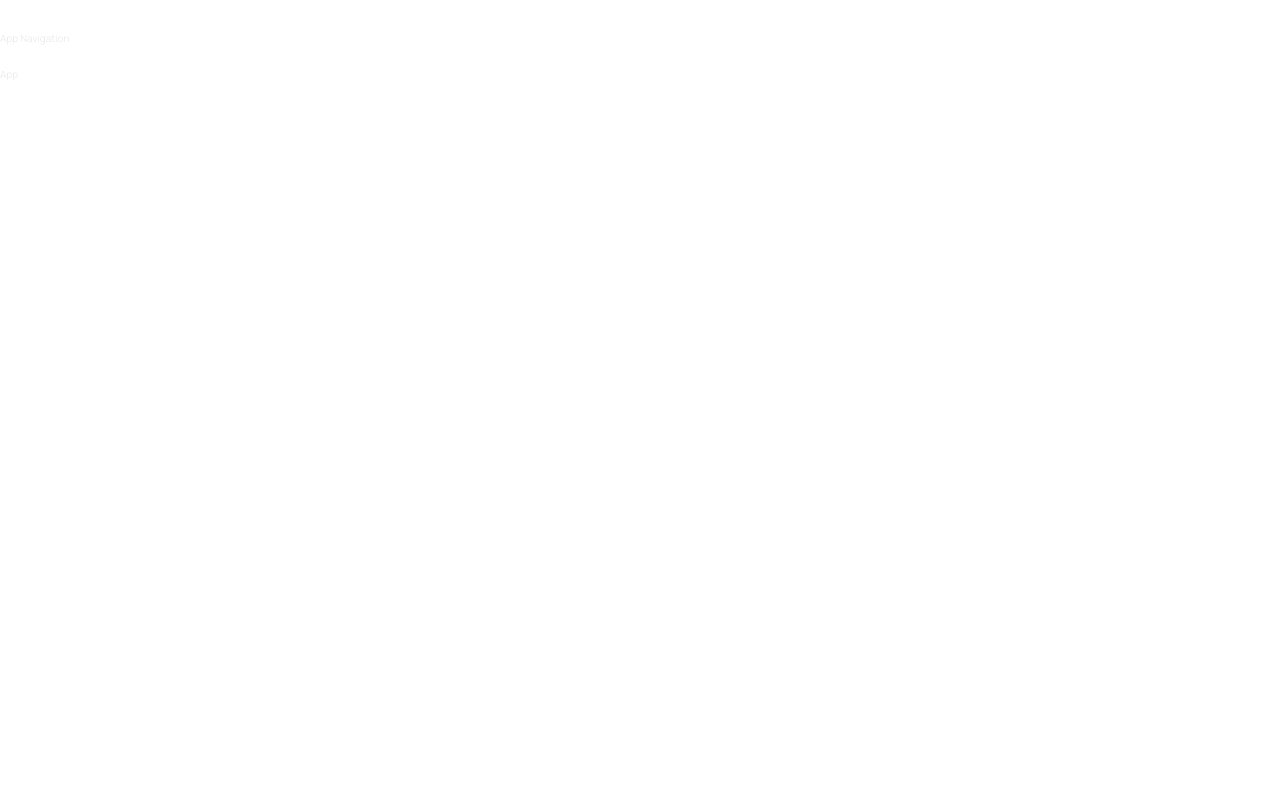
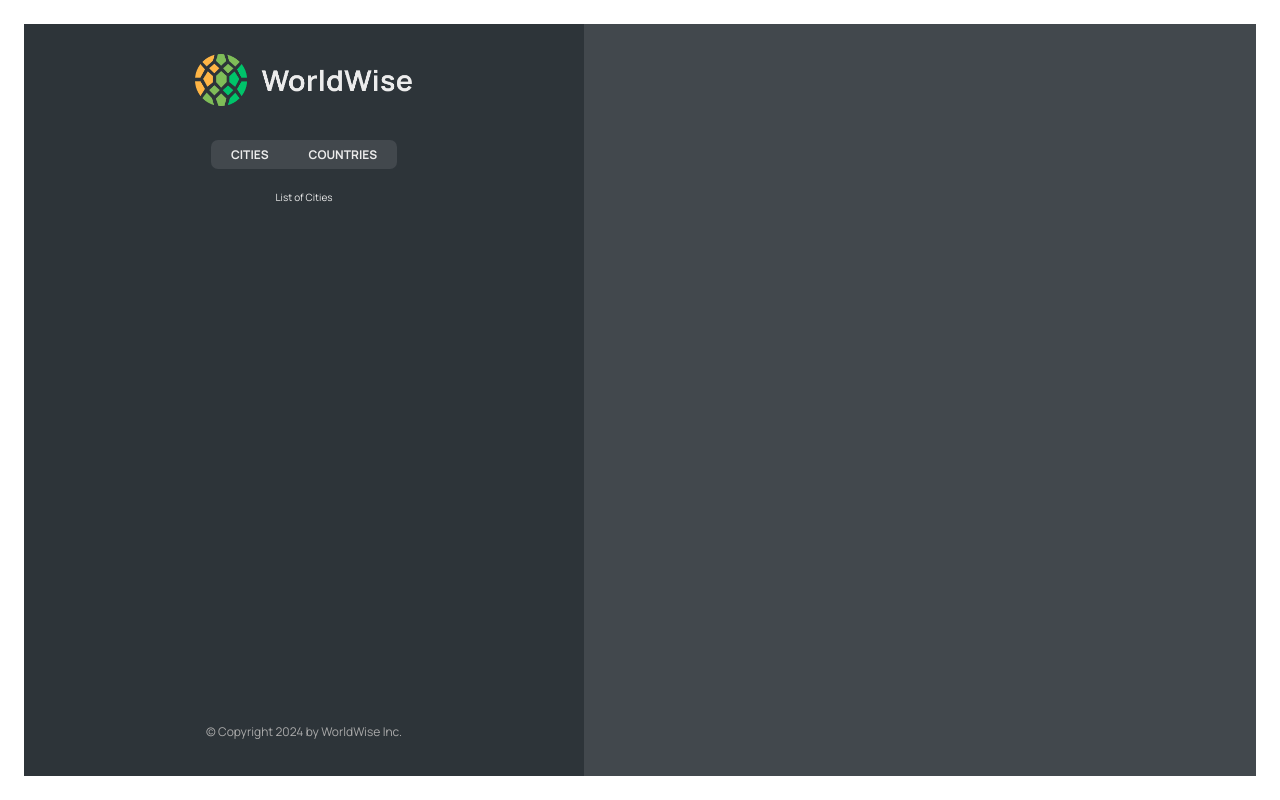
Before and after one commit to FlamingShali/World-Wise, a React (Vite) app: page /app in a window 1280 px wide. Built offline with nearby package versions, Linux system fonts and the light colour scheme.

Commit message:
Nested routing and Outlet

```diff
--- a/src/App.jsx
+++ b/src/App.jsx
@@ -13,10 +13,15 @@
         <Routes>
           <Route path="product" element={<Product />} />
           <Route path="pricing" element={<Pricing />} />
-          <Route path="/" element={<Homepage />} />
+          <Route index element={<Homepage />} />
           <Route path="login" element={<Login />} />
           <Route path="*" element={<PageNotFound />} />
-          <Route path="app" element={<AppLayout />} />
+          <Route path="app" element={<AppLayout />}>
+            <Route index element={<p>List of Cities</p>} />
+            <Route path="cities" element={<p>List of cities</p>} />
+            <Route path="countries" element={<p>List of countries</p>} />
+            <Route path="form" element={<p>Form</p>} />
+          </Route>
         </Routes>
       </BrowserRouter>
     </div>
--- a/src/components/AppNav.jsx
+++ b/src/components/AppNav.jsx
@@ -1,6 +1,16 @@
+import { NavLink } from "react-router-dom";
 import styles from "./AppNav.module.css";
 const AppNav = () => {
-  return <nav className={styles.nav}>App Navigation</nav>;
+  return <nav className={styles.nav}>
+    <ul>
+      <li>
+        <NavLink to='cities'>Cities</NavLink>
+      </li>
+      <li>
+        <NavLink to='countries'>Countries</NavLink>
+      </li>
+    </ul>
+  </nav>;
 };
 
 export default AppNav;
--- /dev/null
+++ b/src/components/Footer.module.css
@@ -0,0 +1,8 @@
+.footer {
+    margin-top: auto;
+  }
+
+  .copyright {
+    font-size: 1.2rem;
+    color: var(--color-light--1);
+  }
--- /dev/null
+++ b/src/components/Map.jsx
@@ -0,0 +1,11 @@
+import styles from './Map.module.css'
+
+const Map = () => {
+  return (
+    <div className={styles.mapContainer}>
+
+    </div>
+  )
+};
+
+export default Map
--- /dev/null
+++ b/src/components/Sidebar.jsx
@@ -0,0 +1,23 @@
+import AppNav from "./AppNav";
+import styles from "./Sidebar.module.css";
+import Logo from "./Logo";
+import { Outlet } from "react-router-dom";
+const Sidebar = () => {
+  return (
+    <div className={styles.sidebar}>
+      <Logo />
+      <AppNav />
+
+      <Outlet />
+
+
+      <footer className={styles.footer}>
+        <p className={styles.copyright}>
+          &copy; Copyright {new Date().getFullYear()} by WorldWise Inc.
+        </p>
+      </footer>
+    </div>
+  );
+};
+
+export default Sidebar;
--- a/src/pages/AppLayout.jsx
+++ b/src/pages/AppLayout.jsx
@@ -1,13 +1,14 @@
-import AppNav from "../components/AppNav";
-
+import Sidebar from "../components/Sidebar";
+import styles from "./AppLayout.module.css";
+import Map from "./../components/Map";
 
 const AppLayout = () => {
   return (
-    <div>
-      <AppNav/>
-      <p>App</p>
+    <div className={styles.app}>
+      <Sidebar />
+      <Map />
     </div>
-  )
+  );
 };
 
-export default AppLayout
+export default AppLayout;
```
Also changed, not shown: src/components/Footer.jsx (added, +10 -0 lines), src/components/Logo.jsx (line endings or trailing spaces), src/pages/Login.module.css (line endings or trailing spaces).
